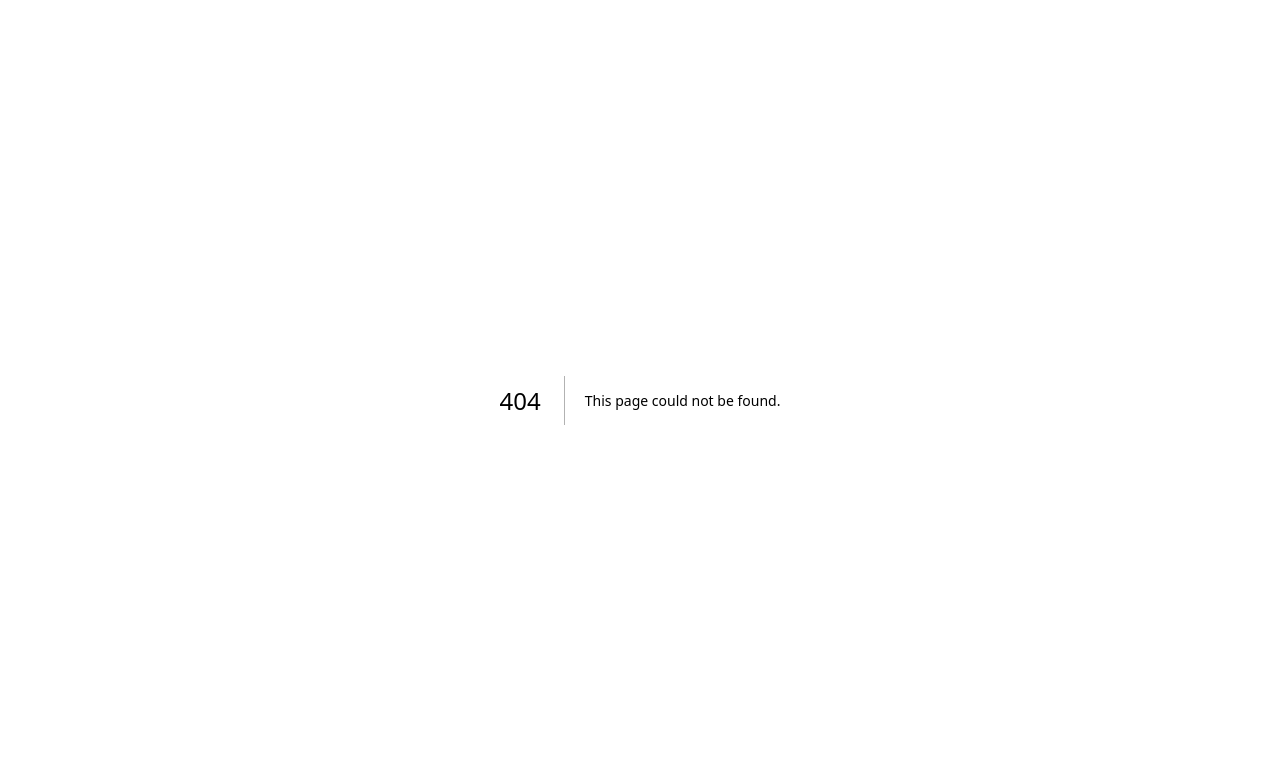
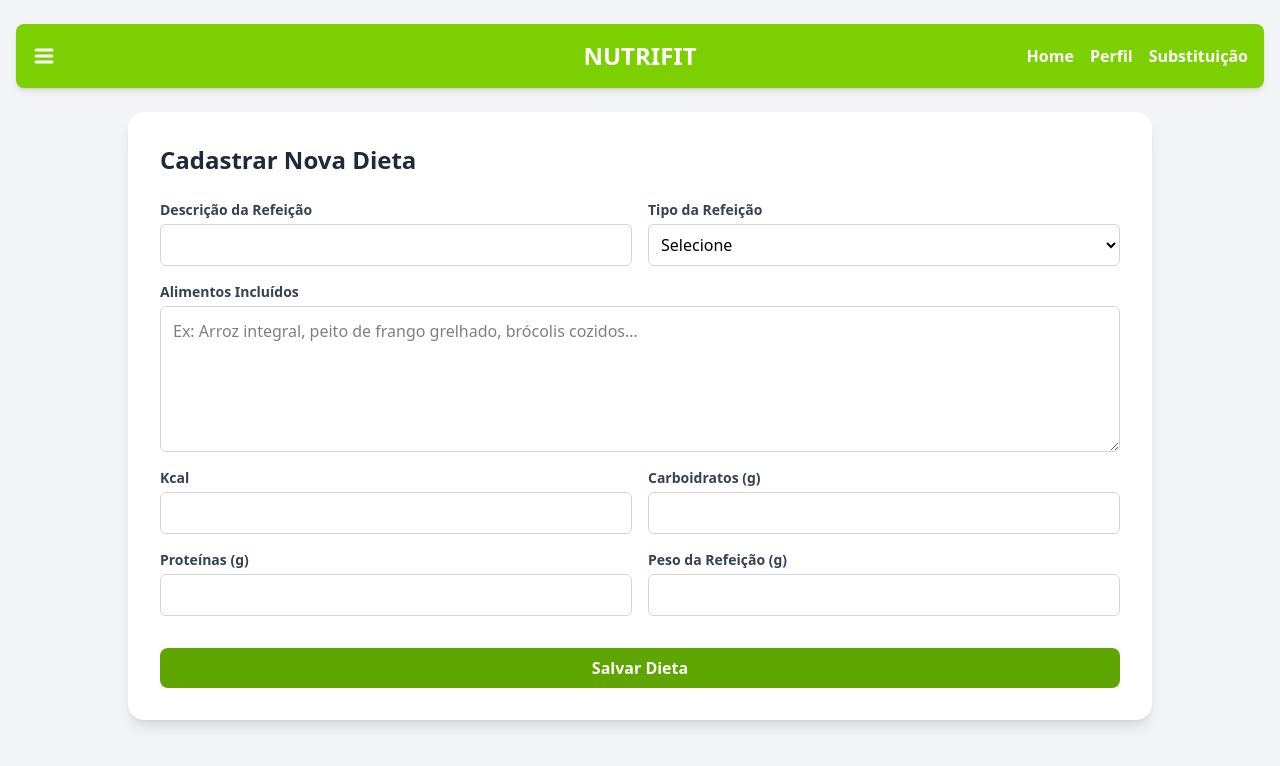
Before and after one commit to FabricioLourenco/nutrifit-web, a Next.js app: page /cadastrar-dieta in a window 1280 px wide. Before the commit this address had no page. Shown: the top 766 px of the page. Built offline with nearby package versions, Linux system fonts and the light colour scheme.

Commit message:
feat: cria tela para cadastro de dieta

```diff
--- /dev/null
+++ b/app/cadastrar-dieta/page.tsx
@@ -0,0 +1,93 @@
+"use client";
+
+import { useState } from "react";
+import { HeaderBar } from "../components/HeaderBar";
+import { DietInput } from "../components/DietInput";
+import { DietSelect } from "../components/DietSelect";
+
+export default function CadastrarDieta() {
+  const [form, setForm] = useState({
+    descricao: "",
+    tipo: "",
+    alimentos: "",
+    kcal: "",
+    carbo: "",
+    proteina: "",
+    peso: "",
+  });
+
+  const handleChange = (e: React.ChangeEvent<HTMLInputElement | HTMLSelectElement | HTMLTextAreaElement>) => {
+    const { name, value } = e.target;
+    setForm((prev) => ({ ...prev, [name]: value }));
+  };
+
+  const handleSubmit = async (e: React.FormEvent) => {
+    e.preventDefault();
+
+    try {
+      const response = await fetch("http://localhost:5000/api/dietas", {
+        method: "POST",
+        headers: {
+          "Content-Type": "application/json",
+        },
+        body: JSON.stringify(form),
+      });
+
+      if (response.ok) {
+        alert("Dieta cadastrada com sucesso!");
+        setForm({
+          descricao: "",
+          tipo: "",
+          alimentos: "",
+          kcal: "",
+          carbo: "",
+          proteina: "",
+          peso: "",
+        });
+      } else {
+        alert("Erro ao cadastrar dieta");
+      }
+    } catch (err) {
+      console.error(err);
+      alert("Erro ao se conectar com a API");
+    }
+  };
+
+  return (
+    <div className="min-h-screen bg-gray-100 px-4 py-6">
+      <HeaderBar toggleSidebar={() => {}} />
+      <div className="max-w-5xl mx-auto bg-white rounded-2xl shadow-lg p-8">
+        <h1 className="text-2xl font-bold mb-6 text-gray-800">Cadastrar Nova Dieta</h1>
+        <form onSubmit={handleSubmit} className="grid grid-cols-1 md:grid-cols-2 gap-4">
+          <DietInput label="Descrição da Refeição" name="descricao" value={form.descricao} onChange={handleChange} />
+          <DietSelect label="Tipo da Refeição" name="tipo" value={form.tipo} onChange={handleChange} />
+
+          {/* Substituindo campo por textarea */}
+          <div className="md:col-span-2 flex flex-col">
+            <label className="mb-1 text-sm font-semibold text-gray-700">Alimentos Incluídos</label>
+            <textarea
+              name="alimentos"
+              value={form.alimentos}
+              onChange={handleChange}
+              rows={5}
+              className="p-3 border border-gray-300 rounded-md resize-y focus:outline-none focus:ring-2 focus:ring-lime-500"
+              placeholder="Ex: Arroz integral, peito de frango grelhado, brócolis cozidos..."
+            />
+          </div>
+
+          <DietInput label="Kcal" name="kcal" value={form.kcal} onChange={handleChange} type="number" />
+          <DietInput label="Carboidratos (g)" name="carbo" value={form.carbo} onChange={handleChange} type="number" />
+          <DietInput label="Proteínas (g)" name="proteina" value={form.proteina} onChange={handleChange} type="number" />
+          <DietInput label="Peso da Refeição (g)" name="peso" value={form.peso} onChange={handleChange} type="number" />
+
+          <button
+            type="submit"
+            className="md:col-span-2 bg-lime-600 hover:bg-lime-700 text-white font-semibold py-2 px-4 rounded-lg mt-4"
+          >
+            Salvar Dieta
+          </button>
+        </form>
+      </div>
+    </div>
+  );
+}
--- /dev/null
+++ b/app/components/DietInput.tsx
@@ -0,0 +1,24 @@
+import React from "react";
+
+interface DietInputProps {
+  label: string;
+  name: string;
+  value: string | number;
+  onChange: (e: React.ChangeEvent<HTMLInputElement>) => void;
+  type?: string;
+}
+
+export function DietInput({ label, name, value, onChange, type = "text" }: DietInputProps) {
+  return (
+    <div className="flex flex-col">
+      <label className="mb-1 text-sm font-semibold text-gray-700">{label}</label>
+      <input
+        type={type}
+        name={name}
+        value={value}
+        onChange={onChange}
+        className="p-2 border border-gray-300 rounded-md focus:outline-none focus:ring-2 focus:ring-lime-500"
+      />
+    </div>
+  );
+}
--- /dev/null
+++ b/app/components/DietSelect.tsx
@@ -0,0 +1,30 @@
+import React from "react";
+
+interface DietSelectProps {
+  label: string;
+  name: string;
+  value: string;
+  onChange: (e: React.ChangeEvent<HTMLSelectElement>) => void;
+}
+
+export function DietSelect({ label, name, value, onChange }: DietSelectProps) {
+  return (
+    <div className="flex flex-col">
+      <label className="mb-1 text-sm font-semibold text-gray-700">{label}</label>
+      <select
+        name={name}
+        value={value}
+        onChange={onChange}
+        className="p-2 border border-gray-300 rounded-md focus:outline-none focus:ring-2 focus:ring-lime-500"
+      >
+        <option value="">Selecione</option>
+        <option value="Café da Manhã">Café da Manhã</option>
+        <option value="Lanche da Manhã">Lanche da Manhã</option>
+        <option value="Almoço">Almoço</option>
+        <option value="Lanche da Tarde">Lanche da Tarde</option>
+        <option value="Jantar">Jantar</option>
+        <option value="Ceia">Ceia</option>
+      </select>
+    </div>
+  );
+}
```
